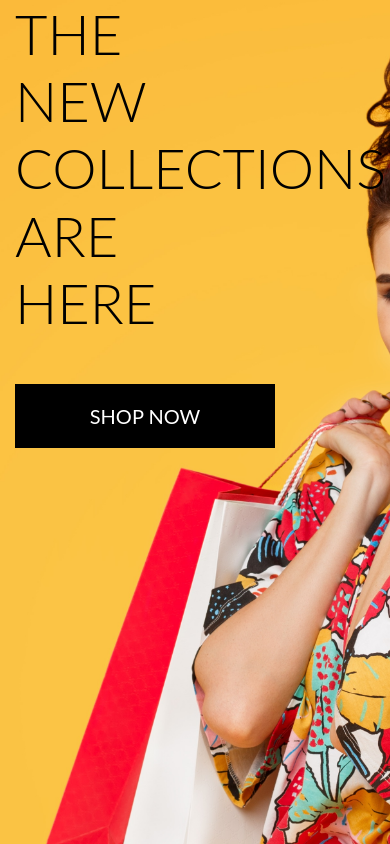
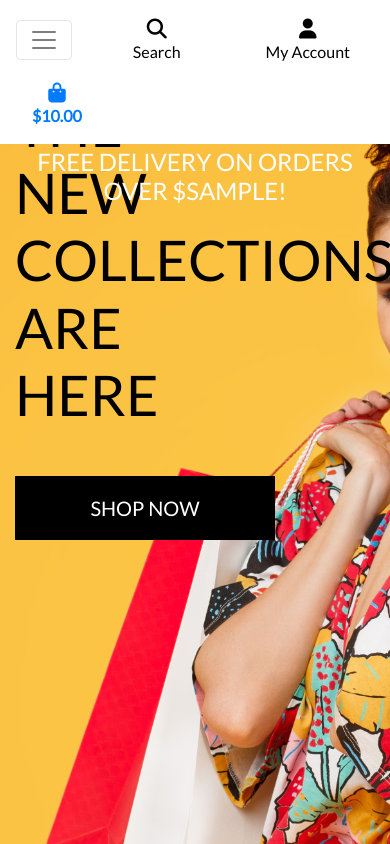
Before and after one commit to colinshaw1/boutique_ado_V1, a Django app: template home/templates/home/index.html in a window 390 px wide. Run offline with Django 3.2, Linux system fonts and the light colour scheme; the template is opened without the code that fills it: most values are stand-ins (such as "Sample title", 1, 10 or a date in 2020); some libraries are stand-ins or nearby versions.

Commit message:
Add mobile header and main navbar

```diff
--- a/home/templates/home/index.html
+++ b/home/templates/home/index.html
@@ -4,18 +4,18 @@
 {% block page_header %}
     <div class="container header-container">
         <div class="row">
-            <div class="col">
-
-            </div>
+            <div class="col"></div>
         </div>
     </div>
 {% endblock %}
 
 {% block content %}
     <div class="container h-100">
-        <div class="row">
+        <div class="row h-100">
             <div class="col-7 col-md-6 my-auto">
-                <h1 class="display-4 logo-font text-black">The new collections are here</h1>
+                <h1 class="display-4 logo-font text-black">
+                    The new collections are here
+                </h1>
                 <div class="my-5">
                     <h4>
                         <a href="" class="shop-now-button btn btn-lg rounded-0 text-uppercase py-3">Shop Now</a>
--- a/templates/base.html
+++ b/templates/base.html
@@ -2,7 +2,6 @@
 
 <!doctype html>
 <html lang="en">
-
   <head>
 
     {% block meta %}
@@ -15,9 +14,8 @@
     {% endblock %}
 
     {% block corecss %}
-    <link rel="stylesheet" href="https://stackpath.bootstrapcdn.com/bootstrap/4.4.1/css/bootstrap.min.css"
-        integrity="sha384-Vkoo8x4CGsO3+Hhxv8T/Q5PaXtkKtu6ug5TOeNV6gBiFeWPGFN9MuhOf23Q9Ifjh" crossorigin="anonymous">
-        <link href="https://fonts.googleapis.com/css2?family=Merriweather:ital@1&family=Roboto+Slab:wght@300&display=swap" rel="stylesheet">
+        <link rel="stylesheet" href="https://stackpath.bootstrapcdn.com/bootstrap/4.4.1/css/bootstrap.min.css" integrity="sha384-Vkoo8x4CGsO3+Hhxv8T/Q5PaXtkKtu6ug5TOeNV6gBiFeWPGFN9MuhOf23Q9Ifjh" crossorigin="anonymous">
+        <link rel="stylesheet" href="https://fonts.googleapis.com/css?family=Lato&display=swap">
         <link rel="stylesheet" href="{% static 'css/base.css' %}">
     {% endblock %}
 
@@ -25,16 +23,10 @@
     {% endblock %}
 
     {% block corejs %}
-    <script src="https://code.jquery.com/jquery-3.4.1.slim.min.js"
-        integrity="sha384-J6qa4849blE2+poT4WnyKhv5vZF5SrPo0iEjwBvKU7imGFAV0wwj1yYfoRSJoZ+n" crossorigin="anonymous">
-    </script>
-    <script src="https://cdn.jsdelivr.net/npm/popper.js@1.16.0/dist/umd/popper.min.js"
-        integrity="sha384-Q6E9RHvbIyZFJoft+2mJbHaEWldlvI9IOYy5n3zV9zzTtmI3UksdQRVvoxMfooAo" crossorigin="anonymous">
-    </script>
-    <script src="https://stackpath.bootstrapcdn.com/bootstrap/4.4.1/js/bootstrap.min.js"
-        integrity="sha384-wfSDF2E50Y2D1uUdj0O3uMBJnjuUD4Ih7YwaYd1iqfktj0Uod8GCExl3Og8ifwB6" crossorigin="anonymous">
-    </script>
-    <script src="https://kit.fontawesome.com/e580420d0c.js" crossorigin="anonymous"></script>
+        <script src="https://kit.fontawesome.com/e9c73d7092.js" crossorigin="anonymous"></script>
+        <script src="https://code.jquery.com/jquery-3.4.1.slim.min.js" integrity="sha384-J6qa4849blE2+poT4WnyKhv5vZF5SrPo0iEjwBvKU7imGFAV0wwj1yYfoRSJoZ+n" crossorigin="anonymous"></script>
+        <script src="https://cdn.jsdelivr.net/npm/popper.js@1.16.0/dist/umd/popper.min.js" integrity="sha384-Q6E9RHvbIyZFJoft+2mJbHaEWldlvI9IOYy5n3zV9zzTtmI3UksdQRVvoxMfooAo" crossorigin="anonymous"></script>
+        <script src="https://stackpath.bootstrapcdn.com/bootstrap/4.4.1/js/bootstrap.min.js" integrity="sha384-wfSDF2E50Y2D1uUdj0O3uMBJnjuUD4Ih7YwaYd1iqfktj0Uod8GCExl3Og8ifwB6" crossorigin="anonymous"></script>
     {% endblock %}
 
     {% block extra_js %}
@@ -42,10 +34,9 @@
 
     <title>Boutique Ado {% block extra_title %}{% endblock %}</title>
   </head>
-
   <body>
     <header class="container-fluid fixed-top">
-        <div id="topnav" class="row bg-white pg-lg-2 d-none d-lg-flex">
+        <div id="topnav" class="row bg-white pt-lg-2 d-none d-lg-flex">
             <div class="col-12 col-lg-4 my-auto py-1 py-lg-0 text-center text-lg-left">
                 <a href="{% url 'home' %}" class="nav-link main-logo-link">
                     <h2 class="logo-font text-black my-0"><strong>Boutique</strong> Ado</h2>
@@ -54,8 +45,7 @@
             <div class="col-12 col-lg-4 my-auto py-1 py-lg-0">
                 <form method="GET" action="">
                     <div class="input-group w-100">
-                        <input class="form-control border border-black rounded-0" type="text" name="q"
-                            placeholder="Search our site">
+                        <input class="form-control border border-black rounded-0" type="text" name="q" placeholder="Search our site">
                         <div class="input-group-append">
                             <button class="form-control btn btn-black border border-black rounded-0" type="submit">
                                 <span class="icon">
@@ -69,8 +59,7 @@
             <div class="col-12 col-lg-4 my-auto py-1 py-lg-0">
                 <ul class="list-inline list-unstyled text-center text-lg-right my-0">
                     <li class="list-inline-item dropdown">
-                        <a class="text-black nav-link" href="#" id="user-options" data-toggle="dropdown"
-                            aria-haspopup="true" aria-expanded="false">
+                        <a class="text-black nav-link" href="#" id="user-options" data-toggle="dropdown" aria-haspopup="true" aria-expanded="false">
                             <div class="text-center">
                                 <div><i class="fas fa-user fa-lg"></i></div>
                                 <p class="my-0">My Account</p>
@@ -90,8 +79,7 @@
                         </div>
                     </li>
                     <li class="list-inline-item">
-                        <a class="{% if grand_total %}text-info font-weight-bold{% else %}text-black{% endif %} nav-link"
-                            href="">
+                        <a class="{% if grand_total %}text-info font-weight-bold{% else %}text-black{% endif %} nav-link" href="">
                             <div class="text-center">
                                 <div><i class="fas fa-shopping-bag fa-lg"></i></div>
                                 <p class="my-0">
@@ -105,6 +93,20 @@
                         </a>
                     </li>
                 </ul>
+            </div>
+        </div>
+        <div class="row bg-white">
+            <nav class="navbar navbar-expand-lg navbar-light w-100">
+                <button class="navbar-toggler" type="button" data-toggle="collapse" data-target="#main-nav" aria-controls="main-nav" aria-expanded="false" aria-label="Toggle navigation">
+                    <span class="navbar-toggler-icon"></span>
+                </button>
+                {% include 'includes/mobile-top-header.html' %}
+                {% include 'includes/main-nav.html' %}
+            </nav>
+        </div>
+        <div id="delivery-banner" class="row text-center">
+            <div class="col bg-black text-white">
+                <h4 class="logo-font my-1">Free delivery on orders over ${{ free_shipping_threshold }}!</h4>
             </div>
         </div>
     </header>
@@ -124,5 +126,4 @@
 
 
   </body>
-
 </html>
--- /dev/null
+++ b/templates/includes/main-nav.html
@@ -0,0 +1,50 @@
+<div class="collapse navbar-collapse" id="main-nav">
+    <ul class="navbar-nav w-auto mx-auto">
+        <li class="nav-item dropdown">
+            <a class="logo-font font-weight-bold nav-link text-black mr-5" href="#" id="all-products-link" data-toggle="dropdown" aria-haspopup="true" aria-expanded="false">
+                All Products
+            </a>
+            <div class="dropdown-menu border-0" aria-labelledby="all-products-link">
+                <a href="" class="dropdown-item">By Price</a>
+                <a href="" class="dropdown-item ">By Rating</a>
+                <a href="" class="dropdown-item ">By Category</a>
+                <a href="" class="dropdown-item">All Products</a>
+            </div>
+        </li>
+
+        <li class="nav-item dropdown">
+            <a class="logo-font font-weight-bold nav-link text-black mr-5" href="#" id="clothing-link" data-toggle="dropdown" aria-haspopup="true" aria-expanded="false">
+                Clothing
+            </a>
+            <div class="dropdown-menu border-0" aria-labelledby="clothing-link">
+                <a href="" class="dropdown-item">Activewear &amp; Essentials</a>
+                <a href="" class="dropdown-item">Jeans</a>
+                <a href="" class="dropdown-item">Shirts</a>
+                <a href="" class="dropdown-item">All Clothing</a>
+            </div>
+        </li>
+
+        <li class="nav-item dropdown">
+            <a class="logo-font font-weight-bold nav-link text-black mr-5" href="#" id="homeware-link" data-toggle="dropdown" aria-haspopup="true" aria-expanded="false">
+                Homeware
+            </a>
+            <div class="dropdown-menu border-0" aria-labelledby="homeware-link">
+                <a href="" class="dropdown-item">Bed &amp; Bath</a>
+                <a href="" class="dropdown-item">Kitchen &amp; Dining</a>
+                <a href="" class="dropdown-item">All Homeware</a>
+            </div>
+        </li>
+
+        <li class="nav-item dropdown">
+            <a class="logo-font font-weight-bold nav-link text-black" href="#" id="specials-link" data-toggle="dropdown" aria-haspopup="true" aria-expanded="false">
+                Special Offers
+            </a>
+            <div class="dropdown-menu border-0" aria-labelledby="specials-link">
+                <a href="" class="dropdown-item">New Arrivals</a>
+                <a href="" class="dropdown-item">Deals</a>
+                <a href="" class="dropdown-item">Clearance</a>
+                <a href="" class="dropdown-item">All Specials</a>
+            </div>
+        </li>
+    </ul>
+</div>
--- /dev/null
+++ b/templates/includes/mobile-top-header.html
@@ -0,0 +1,56 @@
+<li class="list-inline-item">
+    <a class="text-black nav-link d-block d-lg-none" href="#" id="mobile-search" data-toggle="dropdown" aria-haspopup="true" aria-expanded="false">
+        <div class="text-center">
+            <div><i class="fas fa-search fa-lg"></i></div>
+            <p class="my-0">Search</p>
+        </div>
+    </a>
+    <div class="dropdown-menu border-0 w-100 p-3 rounded-0 my-0" aria-labelledby="mobile-search">
+        <form class="form" method="GET" action="">
+            <div class="input-group w-100">
+                <input class="form-control border border-black rounded-0" type="text" name="q" placeholder="Search our site">
+                <div class="input-group-append">
+                    <button class="form-control form-control btn btn-black border border-black rounded-0" type="submit">
+                        <span class="icon">
+                            <i class="fas fa-search"></i>
+                        </span>
+                    </button>
+                </div>
+            </div>
+        </form>
+    </div>
+</li>
+<li class="list-inline-item dropdown">
+    <a class="text-black nav-link d-block d-lg-none" href="#" id="user-options" data-toggle="dropdown" aria-haspopup="true" aria-expanded="false">
+        <div class="text-center">
+            <div><i class="fas fa-user fa-lg"></i></div>
+            <p class="my-0">My Account</p>
+        </div>
+    </a>
+    <div class="dropdown-menu border-0" aria-labelledby="user-options">
+        {% if request.user.is_authenticated %}
+            {% if request.user.is_superuser %}
+                <a href="{% url 'account_logout' %}" class="dropdown-item">Product Management</a>
+            {% endif %}
+            <a href="{% url 'profile' %}" class="dropdown-item">My Profile</a>
+            <a href="{% url 'account_logout' %}" class="dropdown-item">Logout</a>
+        {% else %}
+            <a href="{% url 'account_signup' %}" class="dropdown-item">Register</a>
+            <a href="{% url 'account_login' %}" class="dropdown-item">Login</a>
+        {% endif %}
+    </div>
+</li>
+<li class="list-inline-item">
+    <a class="{% if grand_total %}text-primary font-weight-bold{% else %}text-black{% endif %} nav-link d-block d-lg-none" href="">
+        <div class="text-center">
+            <div><i class="fas fa-shopping-bag fa-lg"></i></div>
+            <p class="my-0">
+                {% if grand_total %}
+                    ${{ grand_total|floatformat:2 }}
+                {% else %}
+                    $0.00
+                {% endif %}
+            </p>
+        </div>
+    </a>
+</li>
```
Lines whose indentation alone changed are shown as unchanged.
